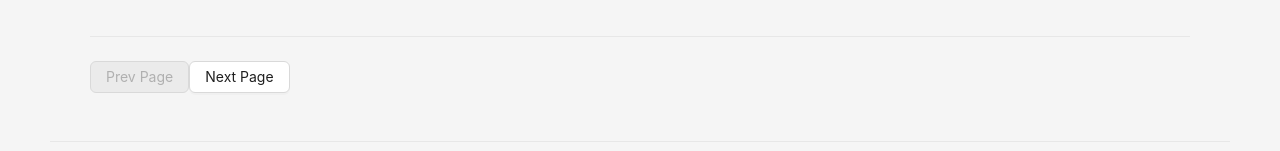
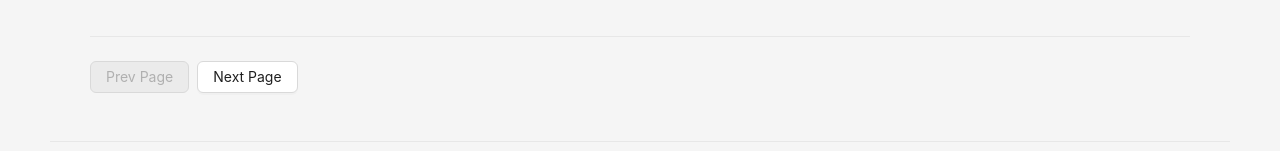
Before and after one commit to Vadx/react-graphql-ts-blog-template, a React (Vite) app: page /articles in a window 1280 px wide. Shown: the part 175-326 px from the top of the page. Built offline with nearby package versions, Linux system fonts and the light colour scheme.

Commit message:
fix space

```diff
--- a/src/components/PostList.tsx
+++ b/src/components/PostList.tsx
@@ -2,7 +2,7 @@ import React from "react";
 import { useQuery } from "@apollo/client";
 import PostItem from "./PostItem";
 import { IPost } from "@/models/IPost";
-import { Col, Divider, Row, FloatButton, Button } from "antd";
+import { Col, Divider, Row, FloatButton, Button, Space } from "antd";
 import SpinnerPostList from "./SpinnerPostList";
 import CreatePostItem from "./modals/CreatePostItem";
 import { FileAddOutlined } from "@ant-design/icons";
@@ -74,10 +74,12 @@ const PostList = () => {
         ))}
       </Row>
       <Divider />
-      <Button onClick={handleNextPage} disabled={isPrevButtonDisabled}>
-        Prev Page
-      </Button>
-      <Button onClick={handlePrevPage}>Next Page</Button>
+      <Space wrap>
+        <Button onClick={handleNextPage} disabled={isPrevButtonDisabled}>
+          Prev Page
+        </Button>
+        <Button onClick={handlePrevPage}>Next Page</Button>
+      </Space>
     </>
   );
 };
```
